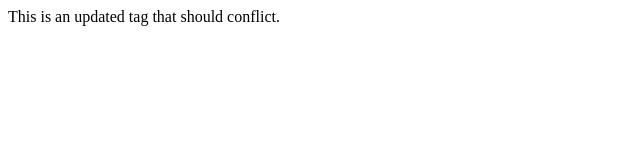
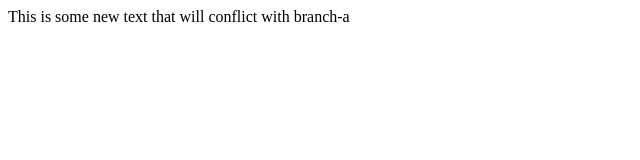
Before and after one commit to manzaloros/test-rebase-repo, a plain HTML site: page index.html in a window 1280 px wide. Shown: the whole page, without its empty margins (0-640 px from the left). Drawn offline with Linux system fonts and the light colour scheme.

Commit message:
Add conflicting text to index.html

```diff
--- a/index.html
+++ b/index.html
@@ -1,6 +1,6 @@
 <!DOCTYPE html>
 <html>
   <body>
-    <div>This is an updated tag that should conflict.</div>
+    <div>This is some new text that will conflict with branch-a</div>
   </body>
 </html>
```
